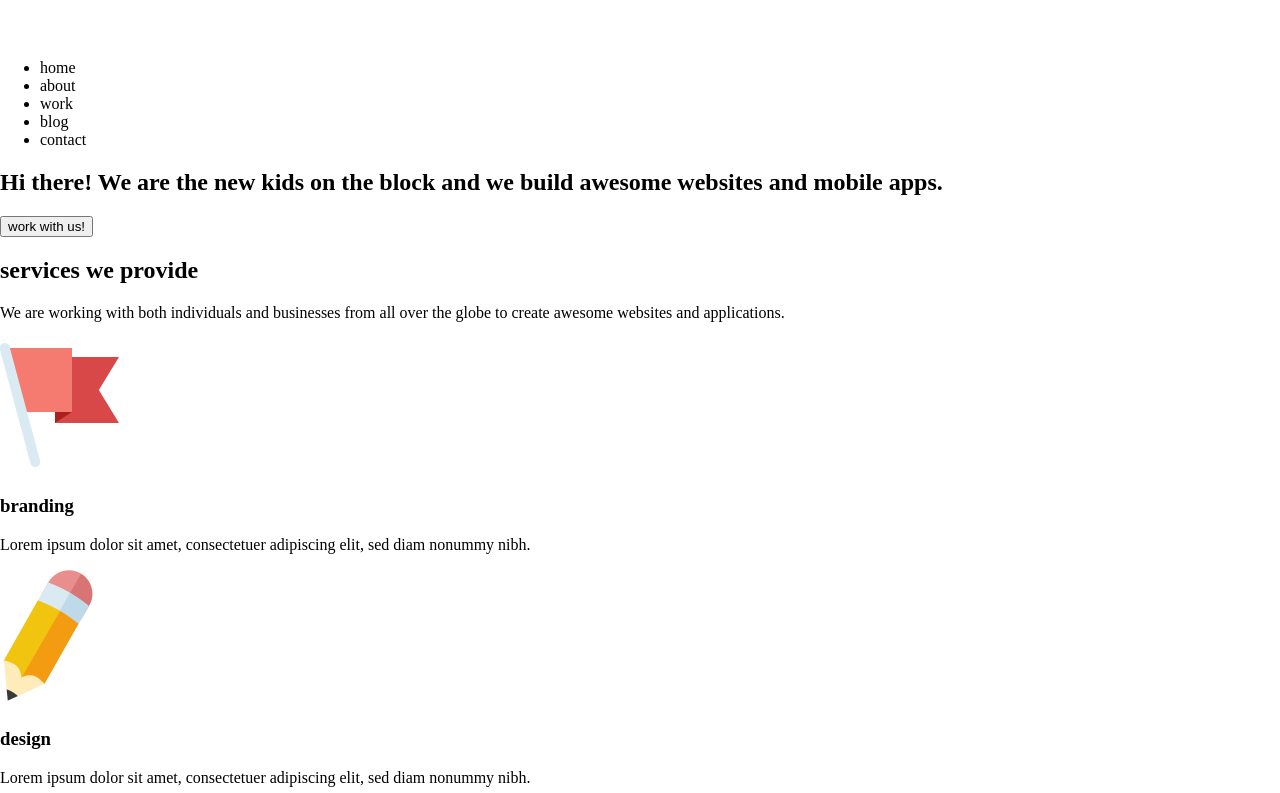
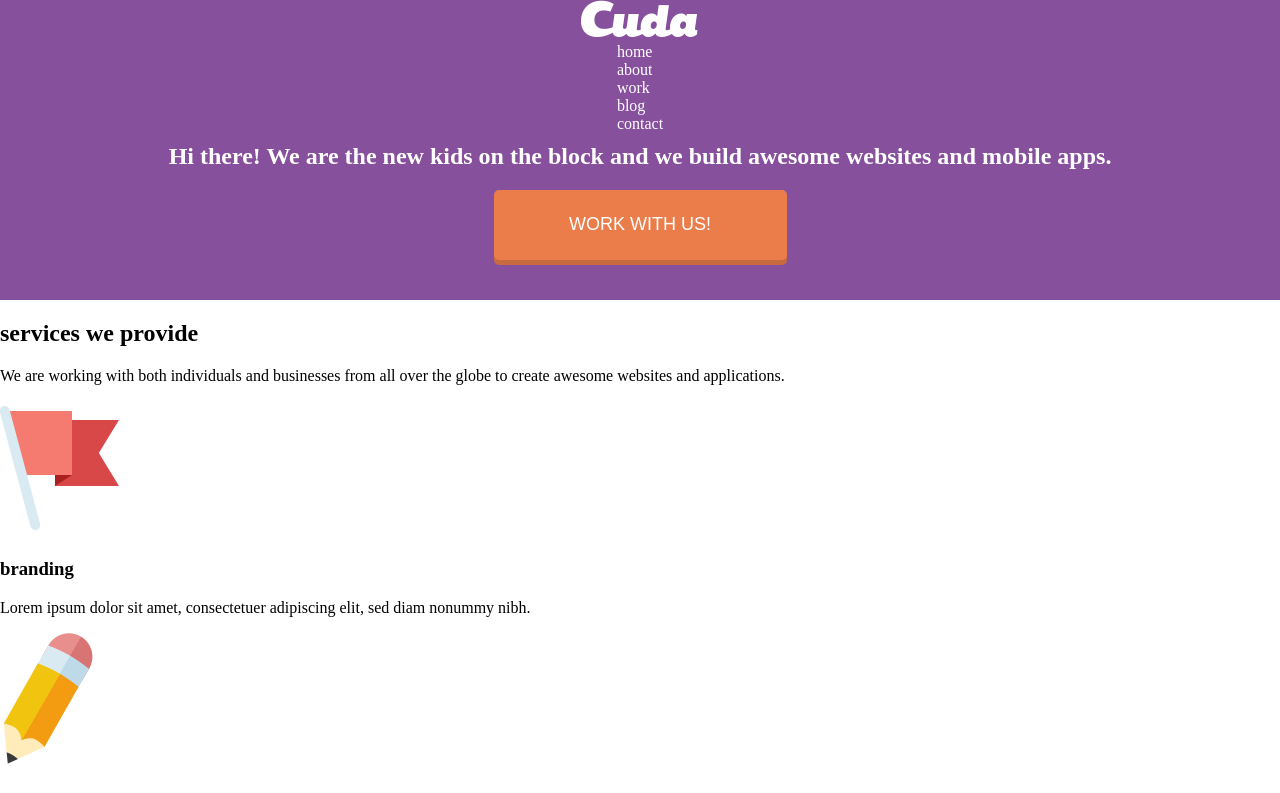
Before and after one commit to darthmat/cuda, a plain HTML site: page index.html in a window 1280 px wide. Shown: the top 793 px of the page. Drawn offline with Linux system fonts and the light colour scheme.

Commit message:
Update main.css

```diff
--- a/css/main.css
+++ b/css/main.css
@@ -2,3 +2,51 @@ body {
     margin: 0 auto;
     padding: 0 auto;
 }
+.header {
+	background: #87509c;
+	 display: -ms-flexbox;
+    display: -webkit-flex;
+    display: flex;
+    -webkit-flex-direction: column;
+    -ms-flex-direction: column;
+    flex-direction: column;
+    -webkit-align-items: center;
+    -ms-flex-align: center;
+    align-items: center;
+}
+.header img {
+	position:
+}
+.header h1 {
+	margin-top: 10px;
+	color: #ffffff;
+}
+.navigation_menu ul {
+	margin: 0 auto;
+	padding: 0px;
+}
+.navigation_menu ul li {
+	list-style-type: none;
+	color: #ffffff;
+}
+.header button {
+	cursor: pointer;
+	text-align: center;
+	text-decoration: none;
+	background-color: #eb7d4b;
+	color: #ffffff;
+	border: none;
+	border-radius: 5px;
+	width: 293px;
+	height: 70px;
+	font-size: 18px;
+	box-shadow: 0 5px #c86a40;
+	margin-bottom:40px;
+	text-transform: uppercase;
+    }
+ .header button:active {
+ 	background-color: #e07545;
+ }
+.portfolio {
+	display: none;
+}
```
